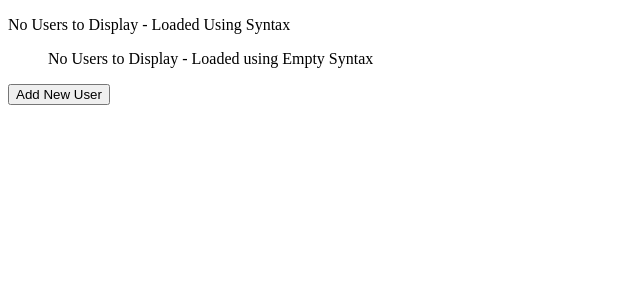
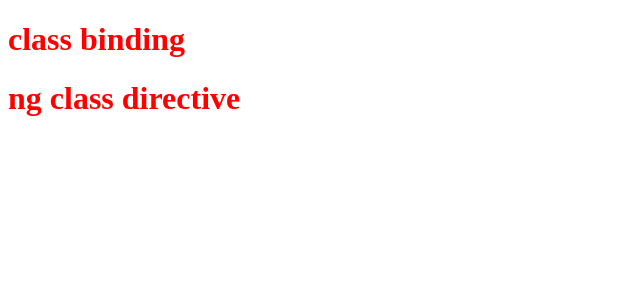
Before and after one commit to RyanTren/first-angular-app, an Angular app: page / in a window 1280 px wide. Shown: the top 300 px of the page, without its empty margins (0-640 px from the left). Built offline with nearby package versions, Linux system fonts and the light colour scheme.

Commit message:
[feat] angular directives lesson finished

```diff
--- a/src/app/app.component.css
+++ b/src/app/app.component.css
@@ -12,3 +12,13 @@
     background-color: red;
     border-color: green;
 }
+
+.login{
+    color: green;
+    text-transform: uppercase;
+}
+
+.logout{
+    color: red;
+    text-transform: lowercase;
+}
--- a/src/app/app.component.html
+++ b/src/app/app.component.html
@@ -176,7 +176,7 @@
   <p *ngIf="usersObj.length == 0">No Users to Display</p>
 </div> -->
 
-<ul>
+<!-- <ul>
 <li *ngFor="let user of usersObj; let i = index; let usersCount = count">
   {{usersCount}} - {{i}} {{user.name}}
   <button (click)="onDelete(user)">Delete</button></li>
@@ -187,17 +187,60 @@
 }
 
 <ul>
-@for (user of usersObj; track user; let i = $index; let usersCount = $count) {
-  <li>{{usersCount}} - {{i}} {{user.name}} <button (click)="onDelete(i)">Delete</button></li>
+@for (user of usersObj; track user; let i = $index; let usersCount = $count; let first = $first; let last = $last; let even = $even; let odd = $odd) {
+  <li>{{odd}} {{usersCount}} - {{i}} {{user.name}} <button (click)="onDelete(i)">Delete</button></li>
 }
 
 @empty {
   <p>No Users to Display - Loaded using Empty Syntax</p>
 }
-</ul>
+</ul> -->
 
 
 
 
 <!-- change detection -->
- <button (click)="addNewUser()">Add New User</button>
+ <!-- <button (click)="addNewUser()">Add New User</button> -->
+
+ <!-- NgSwitchCase -->
+  <!-- <div [ngSwitch]="userRole">
+    <p *ngSwitchCase="'Admin'">Welcome Admin</p>
+    <p *ngSwitchCase="'Member'">Welcome Member</p>
+    <p *ngSwitchCase="'Editor'">Welcome Editor</p>
+
+    <p *ngSwitchDefault>Please Login</p>
+  </div> -->
+
+<!-- <div>
+  @switch (userRole) {
+    @case ('Admin') {
+      <p>Welcome Admin</p>
+    }
+    @case ('Member') {
+      <p>Welcome Member</p>
+    }
+    @case ('Editor') {
+      <p>Welcome Editor</p>
+    }
+    @default {
+      <p>Please Login</p>
+    }
+  }
+</div> -->
+
+
+<!-- ngStyle Directive -->
+<!-- <h1 [style.color]="isLoggedIn? 'green':'red'" [style.textTransform]="isLoggedIn? 'uppercase':'lowercase'">Welcome Admin</h1>
+
+<h1 [ngStyle]="{
+  'color': isLoggedIn? 'green':'red',
+  'textTransform': isLoggedIn? 'uppercase':'lowercase'
+}">Ng Style Directive</h1> -->
+
+<!-- ngClass Directive -->
+<h1 [class.login]="isLoggedIn" [class.logout]="!isLoggedIn">Class Binding</h1>
+
+<h1 [ngClass]="{
+  'login': isLoggedIn,
+  'logout': !isLoggedIn,
+}">Ng Class Directive</h1>
--- a/src/app/app.component.ts
+++ b/src/app/app.component.ts
@@ -3,11 +3,11 @@ import { RouterOutlet } from '@angular/router';
 import { AppNavbar } from "./navbar/navbar.component";
 import { HeaderComponent } from "./header/header.component";
 import { FormsModule } from '@angular/forms';
-import { NgFor, NgIf, NgTemplateOutlet } from '@angular/common';
+import { NgClass, NgFor, NgIf, NgStyle, NgSwitch, NgSwitchCase, NgSwitchDefault, NgTemplateOutlet } from '@angular/common';
 
 @Component({
   selector: 'app-root',
-  imports: [RouterOutlet, AppNavbar, HeaderComponent, FormsModule, NgIf, NgFor, NgTemplateOutlet],
+  imports: [RouterOutlet, AppNavbar, HeaderComponent, FormsModule, NgIf, NgFor, NgTemplateOutlet, NgSwitch, NgSwitchCase, NgSwitchDefault, NgStyle, NgClass],
   templateUrl: './app.component.html',
   styleUrl: './app.component.css'
 })
@@ -46,7 +46,7 @@ export class AppComponent {
   //   console.log(this.textValue);
   // }
 
-//   isLoggedIn:boolean = false;
+  isLoggedIn:boolean = false;
 //   userName:string = 'John Doe';
 
 //   isAdmin:boolean = true;
@@ -90,4 +90,7 @@ users: Array<string> = ['John', 'Ryan', 'Bob', 'Jill'];
   onDelete(index: number){
     this.usersObj.splice(index, 1);
   }
+
+
+  userRole: string = '';
 }
```
